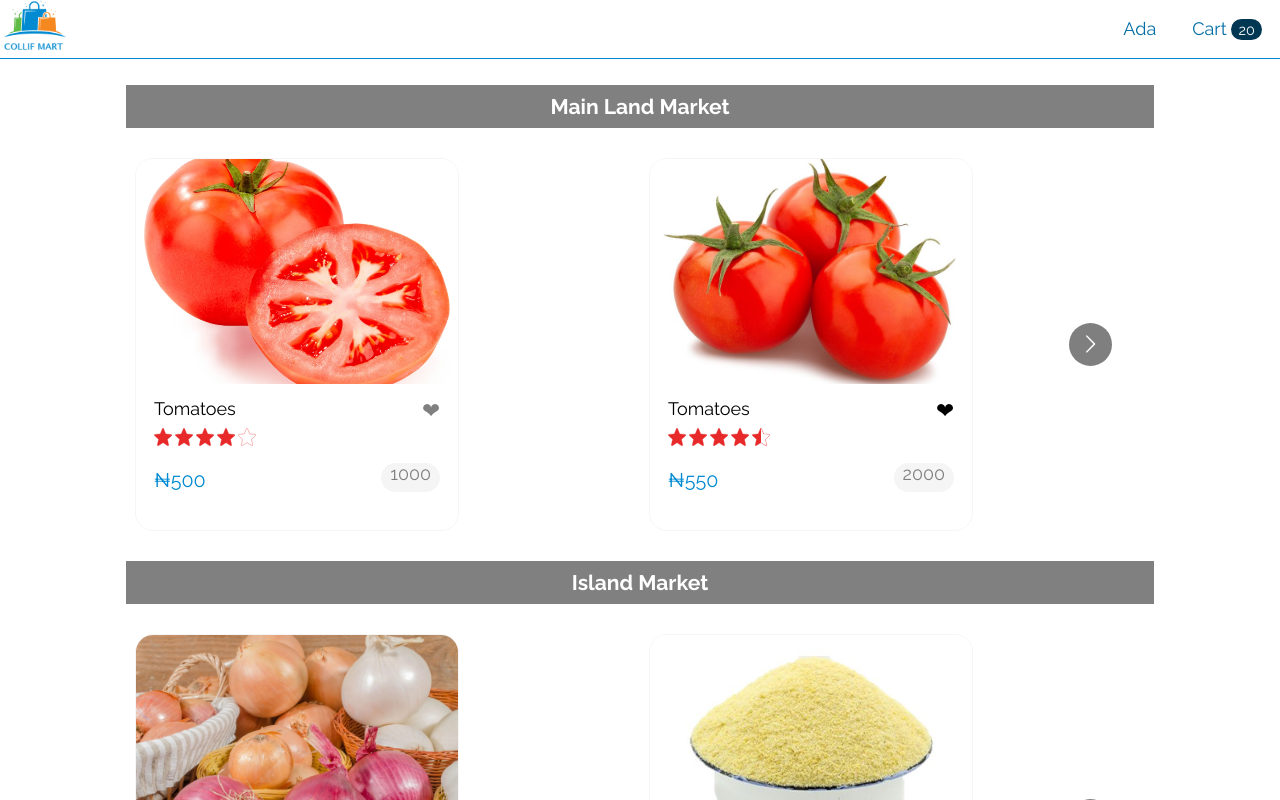
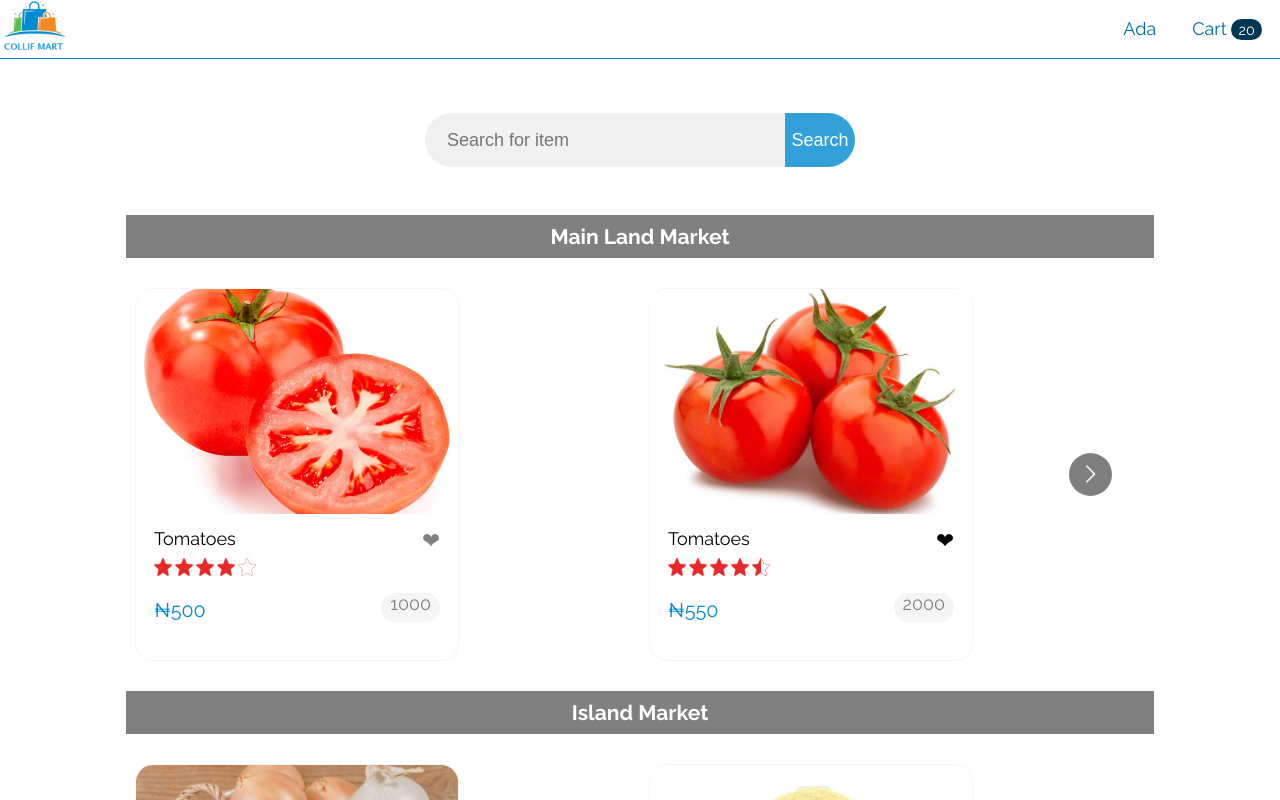
Before and after one commit to Droffilc-Codes/MarketPlace-React-JS, a React (Create React App) app in the folder frontend/: page / in a window 1280 px wide. Shown: the top 800 px of the page. Built offline with nearby package versions, Linux system fonts and the light colour scheme.

Commit message:
Search Bar and Thumbnails v1

```diff
--- a/frontend/src/AppRoutes.js
+++ b/frontend/src/AppRoutes.js
@@ -6,6 +6,7 @@
   return (
     <Routes>
         <Route path="/" element={<HomePage />} />
+        <Route path="/search/:searchTerm" element={<HomePage />} />
         <Route path="/goods/:id"  />
     </Routes>
   )
--- /dev/null
+++ b/frontend/src/Components/Search/Search.js
@@ -0,0 +1,25 @@
+import React, {useState} from 'react'
+import classes from './Search.module.css'
+import { useNavigate, useParams } from 'react-router-dom'
+
+export default function Search() {
+    const [term, setTerm] = useState('')
+    const navigate = useNavigate()
+    const {searchTerm} = useParams()
+
+
+    const search = async() => {
+        term ? navigate('/search/' + term) : navigate('/')
+    }
+  return (
+    <div className={classes.container}>
+      <input type='text'
+        placeholder='Search for item'
+        onChange={e => setTerm(e.target.value)}
+        onKeyUp={e => e.key === 'Enter' && search()}
+        value={term}
+      />
+      <button onClick={search}>Search</button>
+    </div>
+  )
+}
--- /dev/null
+++ b/frontend/src/Components/Search/Search.module.css
@@ -0,0 +1,34 @@
+.container{
+    display: flex;
+    justify-content: center;
+    margin-top: 3rem;
+    margin-bottom: 1.5rem;
+}
+
+.container input{
+    border-radius: 10rem 0rem 0rem 10rem;
+    border: none;
+    height: 3rem;
+    width: 20rem;
+    background-color: #f1f1f1;
+    padding: 1.2rem;
+    font-size: 1rem;
+    font-weight: 500;
+    outline: none;
+}
+
+.container button{
+    color: white;
+    height: 3rem;
+    font-size: 1rem;
+    border-radius: 0rem 10rem 10rem 0rem;
+    background-color: #008AD1;
+    opacity: 0.8;
+    border: none;
+    cursor: pointer;
+    outline: none;
+}
+
+.container button:hover{
+    opacity: 1;
+}
--- a/frontend/src/Pages/Home/HomePage.js
+++ b/frontend/src/Pages/Home/HomePage.js
@@ -1,6 +1,8 @@
 import React, { useEffect, useReducer } from 'react'
-import { getAll } from '../../Services/groceryServices'
+import { getAll, search } from '../../Services/groceryServices'
 import Thumbnails from '../../Components/Thumbnails/Thumbnails'
+import { useParams } from 'react-router-dom'
+import Search from '../../Components/Search/Search'
 
 const initialState = {
   groceries: []
@@ -22,16 +24,20 @@
 export default function HomePage() {
   const [state, dispatch] = useReducer(reducer, initialState)
   const {groceries} = state
+  const {searchTerm} = useParams()
 
   // console.log(state)
   useEffect(()=>{
 
-    getAll().then(groceryStuffs => dispatch({type: 'GROCERIES LOADED', payload: groceryStuffs }))
+    const loadGroceries = searchTerm ? search(searchTerm) : getAll()
 
-  }, [])
+    loadGroceries.then(groceryStuffs => dispatch({type: 'GROCERIES LOADED', payload: groceryStuffs }))
+
+  }, [searchTerm])
 
   return   <div>
 
+    <Search />
     <Thumbnails groceries={groceries} />
 
   </div>
--- a/frontend/src/Services/groceryServices.js
+++ b/frontend/src/Services/groceryServices.js
@@ -1,3 +1,5 @@
 import { sample_market_data } from "../data";
 
 export const getAll = async () => sample_market_data
+
+export const search = async searchTerm => sample_market_data.filter(item => item.name.toLowerCase().includes(searchTerm.toLowerCase()))
```
